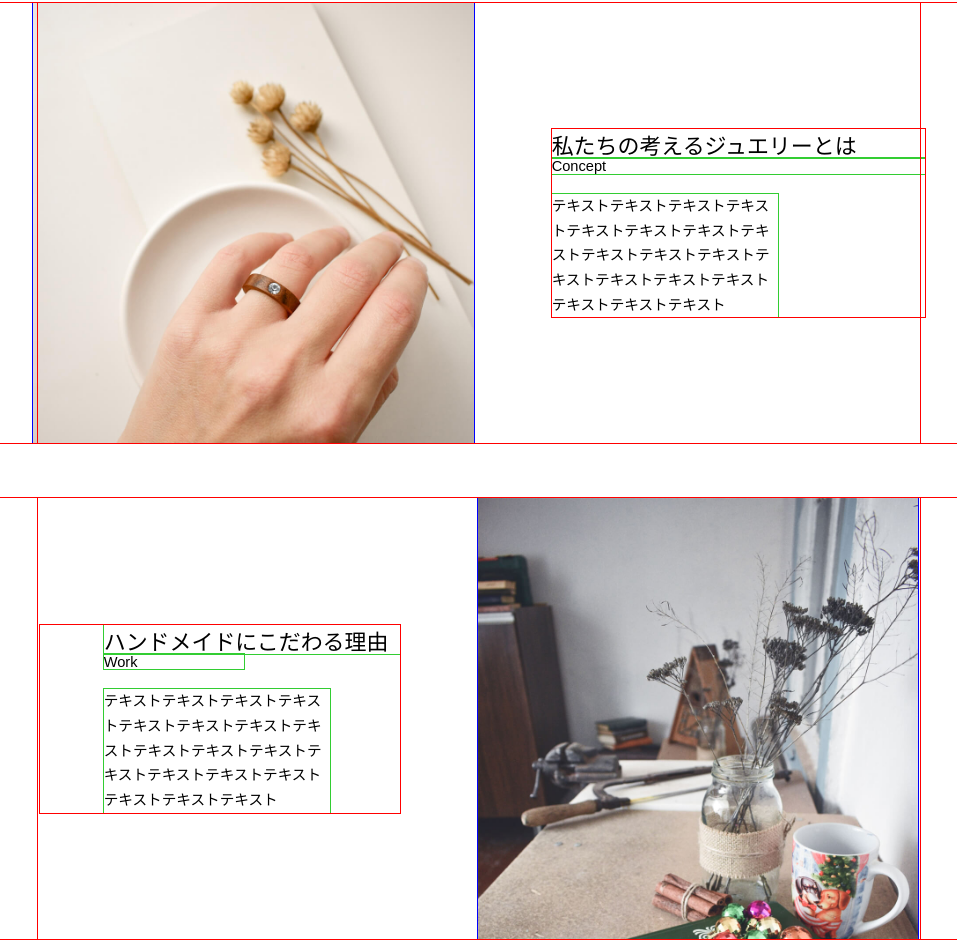
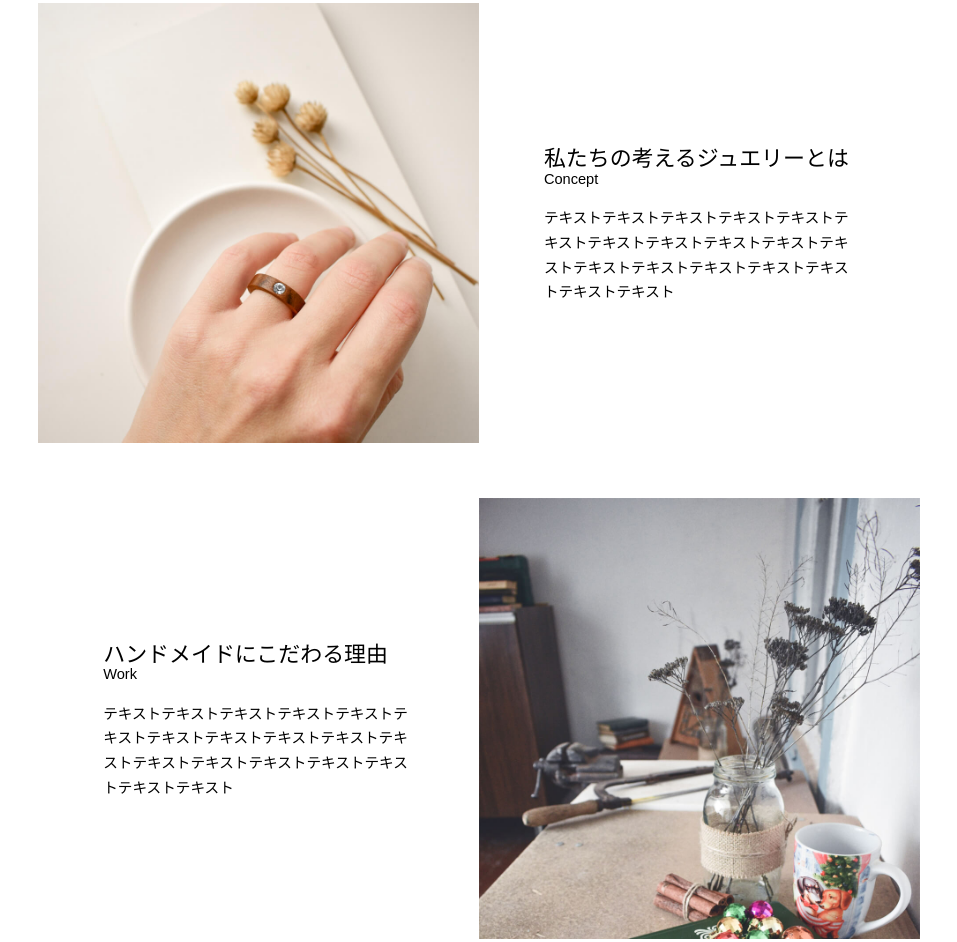
Before and after one commit to yoshida55/step06_-, a plain HTML site: page index.html in a window 1280 px wide. Shown: the part 692-1634 px from the top of the page, without its empty margins (161-1118 px from the left). Drawn offline with Linux system fonts and the light colour scheme.

Commit message:
完成あとは綺麗にする

```diff
--- a/css/step_06.css
+++ b/css/step_06.css
@@ -81,44 +81,45 @@
   justify-content: center;
   align-items: center;
   width: 96.4rem;
-  gap: 8.5rem;
-  /* 画像とメッセージの多要素との距離　 */
-  margin: 0 auto 6rem auto;
+  margin: 0 auto 6rem;
 }
 
-/* ここでflexをうける */
-.jewelry_card {
-  display: flex;
-  flex-direction: column;
-  justify-content: center;
-  align-items: flex-start;
-}
-
-/* ここでflexをうける */
+/* └ ここでflexをうける  (画像と説明を左右にわける)*/
 .jewelry_img {
   width: 48.2rem;
   height: 48.2rem;
   object-fit: cover;
 }
 
-.jewelry_top_message_item {
-  width: 40.8rem;
-  text-align: left;
-  height: 3.2rem;
-  font-size: 2.4rem;
+/* └ ここでflexをうける  (画像と説明を左右にわける)*/
+.jewelry_card {
+  width: 48.2rem;
+  display: flex;
+  flex-direction: column;
+  justify-content: center;
+  align-items: center;
 }
 
+/*    └ ここでflexをうける */
+.jewelry_top_message_item {
+  width: 34rem;
+  text-align: left;
+  font-size: 2.4rem;
+  height: 3.2rem;
+}
+
+/*    └ ここでflexをうける */
 .jewelry_message_item_concept {
-  width: 40.8rem;
+  width: 34rem;
   text-align: left;
-
+  font-size: 1.6rem;
   height: 1.7rem;
-  font-size: 1.6rem;
   margin-bottom: 2.2rem;
 }
 
+/*    └ ここでflexをうける */
 .jewelry_message_description {
-  width: 24.8rem;
+  width: 34rem;
   text-align: left;
   font-size: 1.6rem;
   line-height: 2.7rem;
@@ -132,7 +133,6 @@
   justify-content: center;
   align-items: center;
   width: 96.4rem;
-  gap: 8.5rem;
   margin: 0 auto 6rem;
 }
 
@@ -143,28 +143,31 @@
 }
 
 .handmade_card {
+  width: 48.2rem;
   display: flex;
   flex-direction: column;
   justify-content: center;
-  align-items: flex-start;
-  padding-left: 7rem;
+  align-items: center;
 }
 
 .handmade_top_message_item {
-  width: 32.4rem;
+  width: 34rem;
+  text-align: left;
   height: 3.2rem;
   font-size: 2.4rem;
 }
 
 .handmade_message_item_concept {
-  width: 15.4rem;
+  width: 34rem;
+  text-align: left;
+  font-size: 1.6rem;
   height: 1.7rem;
-  font-size: 1.6rem;
   margin-bottom: 2.2rem;
 }
 
 .handmade_message_description {
-  width: 24.8rem;
+  width: 34rem;
+  text-align: left;
   font-size: 1.6rem;
   line-height: 2.7rem;
 }
@@ -190,43 +193,10 @@
   height: 1.6rem;
 }
 
-/* --- レイアウト確認用（完成したら消す） --- */
-div,
-section,
-article,
-header,
-footer,
-nav,
-main {
-  outline: 1px solid red !important;
-}
-
-img,
-svg {
-  outline: 1px solid blue !important;
-  background-color: rgba(0, 0, 255, 0.1);
-}
-
-p,
-h1,
-h2,
-h3,
-h4,
-h5,
-h6,
-span,
-a,
-li {
-  outline: 1px solid limegreen !important;
-}
-
-
-
 /* ===============================================
    ★レスポンシブ★　メディアクエリ
    =============================================== */
 @media screen and (max-width: 699.98px) {
-
   /* ===============================================
    ★レスポンシブ★ メインビジュアル　お洒落な服装
    ============================================== */
@@ -234,7 +204,6 @@ li {
     width: 100%;
     padding: 0rem;
   }
-
 
   .mainvisual {
     width: 37.5rem;
@@ -285,7 +254,6 @@ li {
     flex-direction: column;
     justify-content: flex-start;
     width: 100%;
-    /* 画像とメッセージの多要素との距離　 */
     margin: 0;
     gap: 0.6rem;
   }
@@ -304,7 +272,6 @@ li {
     justify-content: center;
     align-items: flex-start;
     padding-left: 1.8rem;
-    /* 画像との距離 */
   }
 
   .jewelry_top_message_item {
@@ -331,7 +298,6 @@ li {
     flex-direction: column-reverse;
     justify-content: flex-start;
     width: 100%;
-    /* 画像とメッセージの多要素との距離　 */
     margin: 0 auto 7.8rem auto;
     gap: 0.6rem;
   }
@@ -376,7 +342,7 @@ li {
     display: flex;
     width: 33.9rem;
     justify-content: space-between;
-    margin: 0 auto;
+    margin: 0 auto 2.2rem;
   }
 
   .footer_image {
@@ -388,5 +354,4 @@ li {
     font-size: 1.4rem;
     height: 1.6rem;
   }
-
 }
```
Also changed, not shown: index.html (+15 -5 lines).
